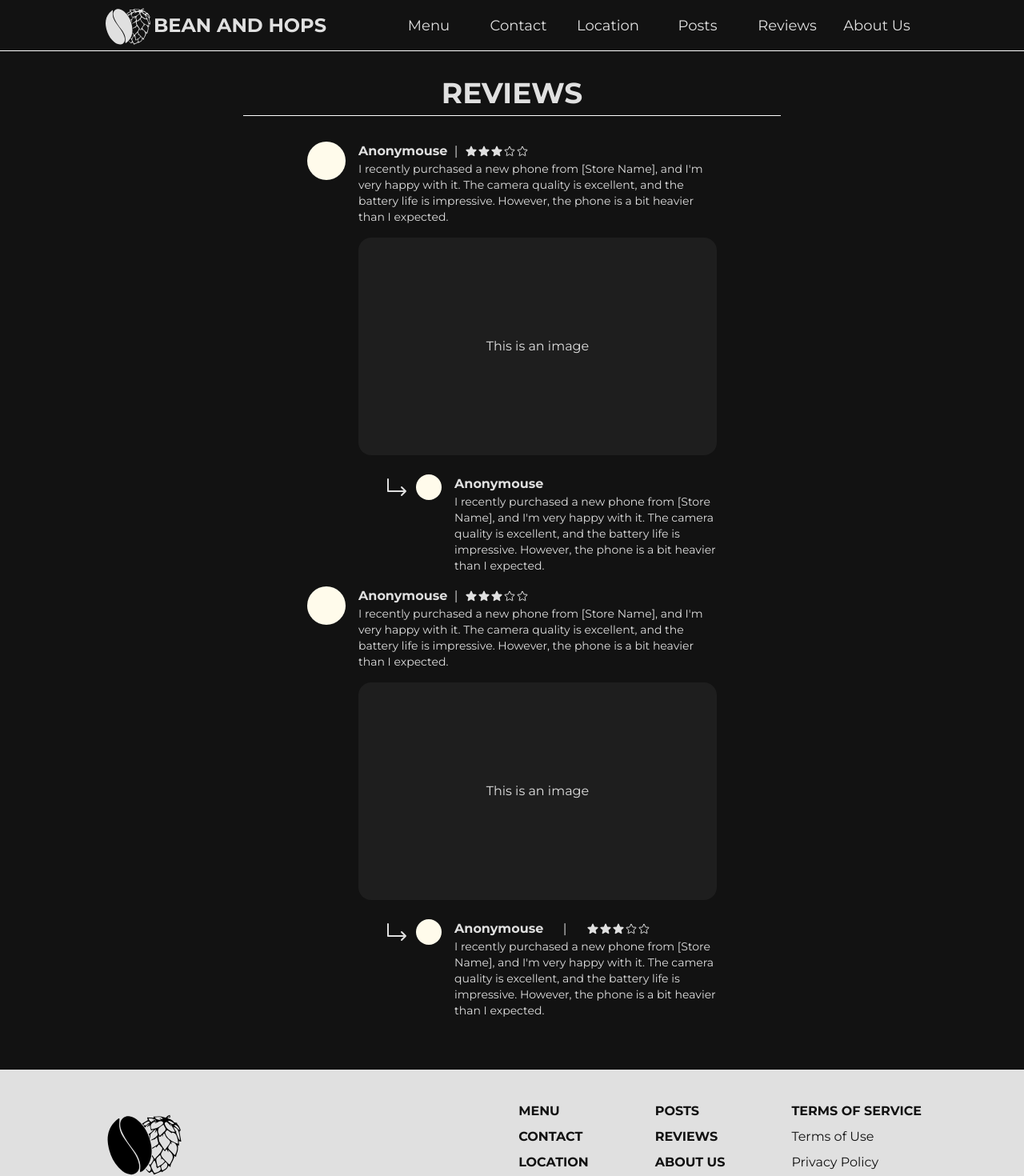
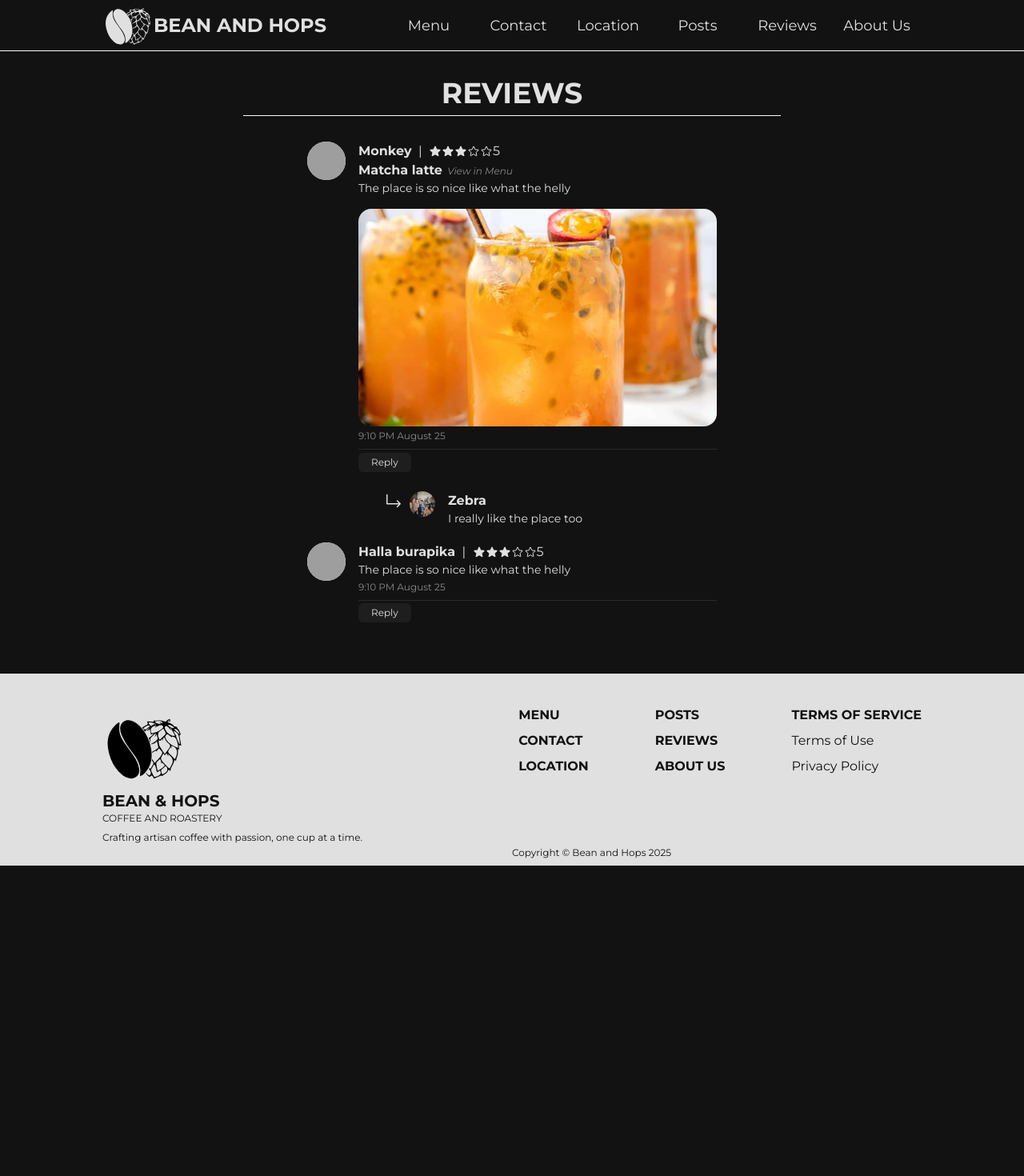
Before and after one commit to JegPDG/bean-and-hops, a React (Vite) app in the folder frontend/: page /reviews in a window 1280 px wide. Shown: the top 1470 px of the page at 80% size. After the commit the page ends 1082 px from the top, so only its background shows below. Built offline with nearby package versions, Linux system fonts and the light colour scheme; grey boxes are pictures that could not be loaded.

Commit message:
Finished dynamic rendering for reviews

```diff
--- /dev/null
+++ b/frontend/src/components/medium-comp/Reply.jsx
@@ -0,0 +1,50 @@
+import React from 'react'
+import { StarIcon as StarOutline, ArrowTurnDownRightIcon  } from '@heroicons/react/24/outline'
+
+
+
+const Reply = ({username, profilePic, text, dateTime}) => {
+
+  // username, text, prof-pic, dateTime
+
+
+
+  return (
+     <div className='ReplyMain w-full flex mt-6 ml-8 gap-2'>
+        {/* Icon */}
+        <div className='size-6'>
+          <ArrowTurnDownRightIcon className='size-6'></ArrowTurnDownRightIcon>
+        </div>
+
+        {/* Reply*/}
+        <div>
+          <div className='Anoto flex gap-4'>
+            {/* Profile picture */}
+            <div className='size-8 aspect-square rounded-[50%] flex overflow-hidden'>
+              <img className='w-full h-full object-cover border-none' src={profilePic} alt="" />
+            </div>
+
+            <div>
+              {/* Name */}
+              <div className='flex items-center gap-4'>
+                <p className='font-bold'>{username}</p>
+              </div>
+              {/* Text */}
+
+              <div>
+                  <p className='text-sm'>{text}</p>
+
+                  <div className='mt-1'>
+                    <p className='text-xs text-white/50'>{dateTime}</p>
+                  </div>
+              </div>
+            </div>
+          </div>
+        </div>
+
+      </div>
+
+  )
+}
+
+export default Reply
--- /dev/null
+++ b/frontend/src/components/medium-comp/Review.jsx
@@ -0,0 +1,103 @@
+import React from 'react'
+import { StarIcon as StarOutline, ArrowTurnDownRightIcon  } from '@heroicons/react/24/outline'
+import { StarIcon as StarSolid } from '@heroicons/react/24/solid'
+
+import Reply from './Reply'
+
+
+const Review = ({profilePic, username, rate, itemReviewed, text, image, dateTime, replies}) => {
+
+  // prof-pic, username, rate [int], ite,-reviewed [default none], text, image [array],  datetime, reply [array],
+
+  return (
+    <div className='w-full m-auto flex max-w-lg gap-4 pt-4 shrink-0'>
+
+      {/* Profile picture */}
+      <div className='size-12 aspect-square rounded-[50%] bg-amber-50 flex overflow-hidden shrink-0'>
+        <img className='size-12 object-cover ' src={profilePic} alt="" />
+      </div>
+
+      <div className='w-full '>
+        <div className='flex shrink-0'>
+
+          {/* Username */}
+          <p className='font-bold'>{username}</p>
+          <p> &nbsp; | &nbsp;</p>
+
+          {/* Rate */}
+          <div className='flex items-center'>
+            <StarSolid className='size-4'></StarSolid>
+            <StarSolid className='size-4'></StarSolid>
+            <StarSolid className='size-4'></StarSolid>
+            <StarOutline className='size-4'></StarOutline>
+            <StarOutline className='size-4'></StarOutline>
+            <p>{rate}</p>
+          </div>
+        </div>
+
+        <div>
+
+          {/* Item reviewed */}
+          <p className='cursor-pointer'>
+            <span className='font-bold'>{itemReviewed}</span>
+            {itemReviewed && (
+              <span className='text-white/50 text-xs italic'>&nbsp; View in Menu</span>
+            )}
+          </p>
+
+          {/* text review */}
+          <p className='text-sm'> {text} </p>
+
+          {/* Image for the review */}
+          { image &&
+            (
+              <div className='mt-4 rounded-2xl w-full h-68 bg-bg-dark-400 flex items-center justify-center overflow-hidden'>
+              <img className='w-full h-full object-cover' src={image} alt="" />
+            </div>
+            )
+          }
+
+
+          {/* Time */}
+          <div className='mt-1'>
+            <p className='text-xs text-white/50'>{dateTime}</p>
+          </div>
+
+           <div className='w-full h-[0.5px] mt-2 bg-white/10'></div>
+
+          {/* Reply button */}
+          <div className=''>
+            <button className='bg-bg-dark-400  pl-4 pr-4 pt-1 pb-1 mt-1 rounded-md text-xs cursor-pointer hover:bg-white/10'>
+              Reply
+            </button>
+          </div>
+
+          {/* Store reply here */}
+          <div>
+            {/* Accepts username, text, prof-pic */}
+            {replies?.length > 0 &&
+              (
+                <ul>
+                  {replies?.map((reply, index) =>
+                    <li key={index}>
+                      <Reply
+                        username={reply.username}
+                        profilePic={reply.profilepic}
+                        text={reply.text}
+                      ></Reply>
+                    </li>
+                  )}
+                </ul>
+              )
+            }
+          </div>
+
+
+        </div>
+
+      </div>
+    </div>
+  )
+}
+
+export default Review
--- a/frontend/src/pages/Menu.jsx
+++ b/frontend/src/pages/Menu.jsx
@@ -85,6 +85,7 @@ const Menu = () => {
             onSubtypeSelect={handleSubtypeSelect}
           ></MenuSideBar>
         </div>
+
         <div className='w-full min-h-[100vh]'>
           <div className='w-full pt-4'>
             <p className='text-5xl font-bold'>COFFEE</p>
@@ -107,9 +108,11 @@ const Menu = () => {
                 </li>
               )}
             </ul>
+          </div>
 
-          </div>
         </div>
+
+
       </div>
     </div>
   )
--- a/frontend/src/pages/Reviews.jsx
+++ b/frontend/src/pages/Reviews.jsx
@@ -1,8 +1,37 @@
 import React from 'react'
 import { StarIcon as StarSolid } from '@heroicons/react/24/solid'
 import { StarIcon as StarOutline, ArrowTurnDownRightIcon  } from '@heroicons/react/24/outline'
+import Reply from '../components/medium-comp/Reply'
+import Review from '../components/medium-comp/Review'
+import { assets } from '../assets/assets'
 
 const Reviews = () => {
+  const reviewItems = [
+    {
+      profilepic: assets.affogato,
+      username: "Monkey",
+      rate: 5,
+      itemReviewed: "Matcha latte",
+      text:"The place is so nice like what the helly",
+      image: assets.fruit_tea,
+      datetime: "9:10 PM August 25",
+      replies:[
+        {username: "Zebra", profilepic: assets.about_us_3, text:"I really like the place too", dateTime:"9:10AM 21 Aug 25"}
+      ]
+    },
+      {
+      profilepic: assets.affogato,
+      username: "Halla burapika",
+      rate: 5,
+      // itemReviewed: "Ameracano",
+      text:"The place is so nice like what the helly",
+      datetime: "9:10 PM August 25",
+    }
+  ]
+
+
+
+
   return (
     <div className='w-full'>
       <div className='w-full max-w-2xl m-auto flex flex-col items-center '>
@@ -10,135 +39,27 @@ const Reviews = () => {
         <div className='w-full h-[1px] mt-2 bg-white'></div>
 
 
-        <div className='w-full flex flex-col justify-baseline pt-4 pb-16'>
+        <div className='w-full flex flex-col justify-baseline pt-4 pb-16 '>
 
         {/* This is where you itereate */}
 
-          <div className='w-full m-auto flex max-w-lg gap-4 pt-4'>
-            <div className='size-12 aspect-square rounded-[50%] bg-amber-50 flex '></div>
-            <div className='w-full '>
-              <div className='flex'>
-                <p className='font-bold'>Anonymouse</p>
-                <p> &nbsp; | &nbsp;</p>
-                <div className='flex items-center'>
-                  <StarSolid className='size-4'></StarSolid>
-                  <StarSolid className='size-4'></StarSolid>
-                  <StarSolid className='size-4'></StarSolid>
-                  <StarOutline className='size-4'></StarOutline>
-                  <StarOutline className='size-4'></StarOutline>
-                </div>
-              </div>
-
-              <div>
-                <p className='text-sm'> I recently purchased a new phone from [Store Name], and I'm very happy with it. The camera quality is excellent, and the battery life is impressive. However, the phone is a bit heavier than I expected.</p>
-
-                <div className='mt-4 rounded-2xl w-full h-68 bg-bg-dark-400 flex items-center justify-center'>
-                  This is an image
-                </div>
-
-                <div className='ReplyMain w-full flex mt-6 ml-8 gap-2'>
-                  {/* Icon */}
-                  <div className='size-8'>
-                    <ArrowTurnDownRightIcon className='size-8'></ArrowTurnDownRightIcon>
-                  </div>
-
-                  {/* Reply*/}
-                  <div>
-                    <div className='Anoto flex gap-4'>
-
-                      <div className='size-8 aspect-square rounded-[50%] bg-amber-50 flex '></div>
-
-                      <div>
-                        {/* Name */}
-                        <div className='flex items-center gap-4'>
-                          <p className='font-bold'>Anonymouse</p>
-                        </div>
-                        {/* Text */}
-
-                        <div>
-                           <p className='text-sm'> I recently purchased a new phone from [Store Name], and I'm very happy with it. The camera quality is excellent, and the battery life is impressive. However, the phone is a bit heavier than I expected.</p>
-
-                        </div>
-                      </div>
-                    </div>
-                  </div>
-
-
-
-                </div>
-
-              </div>
-
-            </div>
-          </div>
-
-          {/* Review number 2 */}
-          <div className='w-full m-auto flex max-w-lg gap-4 pt-4'>
-            <div className='size-12 aspect-square rounded-[50%] bg-amber-50 flex '></div>
-            <div className='w-full '>
-              <div className='flex'>
-                <p className='font-bold'>Anonymouse</p>
-                <p> &nbsp; | &nbsp;</p>
-                <div className='flex items-center'>
-                  <StarSolid className='size-4'></StarSolid>
-                  <StarSolid className='size-4'></StarSolid>
-                  <StarSolid className='size-4'></StarSolid>
-                  <StarOutline className='size-4'></StarOutline>
-                  <StarOutline className='size-4'></StarOutline>
-                </div>
-              </div>
-
-              <div>
-                <p className='text-sm'> I recently purchased a new phone from [Store Name], and I'm very happy with it. The camera quality is excellent, and the battery life is impressive. However, the phone is a bit heavier than I expected.</p>
-
-                <div className='mt-4 rounded-2xl w-full h-68 bg-bg-dark-400 flex items-center justify-center'>
-                  This is an image
-                </div>
-
-                <div className='ReplyMain w-full flex mt-6 ml-8 gap-2'>
-                  {/* Icon */}
-                  <div className='size-8'>
-                    <ArrowTurnDownRightIcon className='size-8'></ArrowTurnDownRightIcon>
-                  </div>
-
-                  {/* Reply*/}
-                  <div>
-                    <div className='Anoto flex gap-4'>
-
-                      <div className='size-8 aspect-square rounded-[50%] bg-amber-50 flex '></div>
-
-                      <div>
-                        {/* Name */}
-                        <div className='flex items-center gap-4'>
-                          <p className='font-bold'>Anonymouse</p>
-                          <p> &nbsp; | &nbsp;</p>
-                          <div className='flex items-center'>
-                            <StarSolid className='size-4'></StarSolid>
-                            <StarSolid className='size-4'></StarSolid>
-                            <StarSolid className='size-4'></StarSolid>
-                            <StarOutline className='size-4'></StarOutline>
-                            <StarOutline className='size-4'></StarOutline>
-                          </div>
-                        </div>
-                        {/* Text */}
-
-                        <div>
-                           <p className='text-sm'> I recently purchased a new phone from [Store Name], and I'm very happy with it. The camera quality is excellent, and the battery life is impressive. However, the phone is a bit heavier than I expected.</p>
-
-                        </div>
-                      </div>
-                    </div>
-                  </div>
-
-
-
-                </div>
-
-              </div>
-
-            </div>
-          </div>
-
+          {/* prof-pic, username, rate [int], item-reviewed [default none], text, image [array],  datetime, reply [array],  */}
+          <ul>
+            {reviewItems.map((item, index) =>
+              <li key={index}>
+                <Review
+                  profilePic={item.profilepic}
+                  username={item.username}
+                  rate={item.rate}
+                  itemReviewed={item.itemReviewed}
+                  text={item.text}
+                  image={item.image}
+                  dateTime={item.datetime}
+                  replies={item.replies}
+                ></Review>
+              </li>
+            )}
+          </ul>
 
         </div>
 
```
